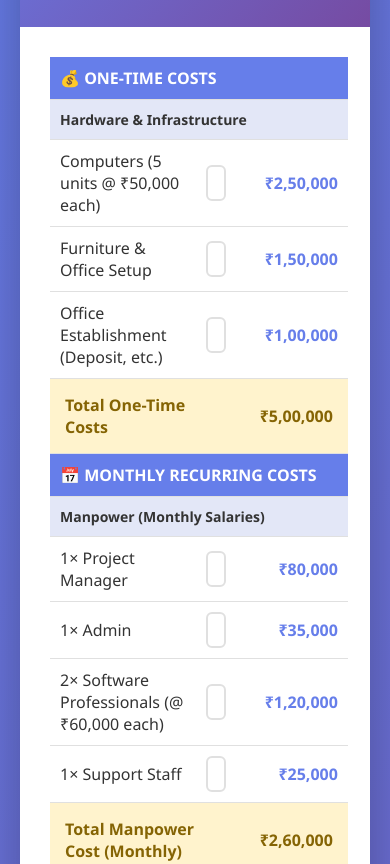
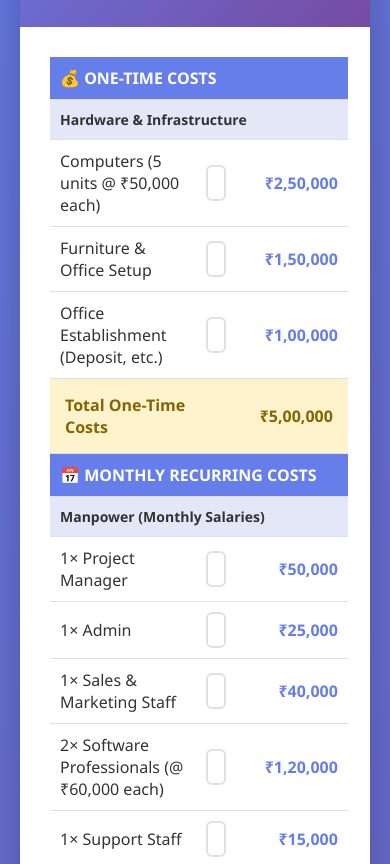
Before and after one commit to MayankNCodes/revenueChecker, a plain HTML site: page index.html in a window 390 px wide. Shown: the part 236-1100 px from the top of the page. Drawn offline with Linux system fonts and the light colour scheme.

Commit message:
Update index.html

```diff
--- a/index.html
+++ b/index.html
@@ -268,13 +268,18 @@
                     </tr>
                     <tr>
                         <td class="label-cell">1× Project Manager</td>
-                        <td class="input-cell"><input type="number" id="pm_salary" value="80000" oninput="calculate()"></td>
-                        <td class="result-cell"><span id="pm_result">₹80,000</span></td>
+                        <td class="input-cell"><input type="number" id="pm_salary" value="50000" oninput="calculate()"></td>
+                        <td class="result-cell"><span id="pm_result">₹50,000</span></td>
                     </tr>
                     <tr>
                         <td class="label-cell">1× Admin</td>
-                        <td class="input-cell"><input type="number" id="admin_salary" value="35000" oninput="calculate()"></td>
-                        <td class="result-cell"><span id="admin_result">₹35,000</span></td>
+                        <td class="input-cell"><input type="number" id="admin_salary" value="25000" oninput="calculate()"></td>
+                        <td class="result-cell"><span id="admin_result">₹25,000</span></td>
+                    </tr>
+                    <tr>
+                        <td class="label-cell">1× Sales & Marketing Staff</td>
+                        <td class="input-cell"><input type="number" id="mkt" value="40000" oninput="calculate()"></td>
+                        <td class="result-cell"><span id="mkt_result">₹40,000</span></td>
                     </tr>
                     <tr>
                         <td class="label-cell">2× Software Professionals (@ ₹60,000 each)</td>
@@ -283,12 +288,12 @@
                     </tr>
                     <tr>
                         <td class="label-cell">1× Support Staff</td>
-                        <td class="input-cell"><input type="number" id="support_salary" value="25000" oninput="calculate()"></td>
-                        <td class="result-cell"><span id="support_result">₹25,000</span></td>
+                        <td class="input-cell"><input type="number" id="support_salary" value="15000" oninput="calculate()"></td>
+                        <td class="result-cell"><span id="support_result">₹15,000</span></td>
                     </tr>
                     <tr class="total-row">
                         <td colspan="2">Total Manpower Cost (Monthly)</td>
-                        <td class="result-cell"><span id="manpowerTotal">₹2,60,000</span></td>
+                        <td class="result-cell"><span id="manpowerTotal">₹2,50,000</span></td>
                     </tr>
 
                     <tr class="sub-section-header">
@@ -310,7 +315,7 @@
                         <td class="result-cell"><span id="water_result">₹3,000</span></td>
                     </tr>
                     <tr>
-                        <td class="label-cell">Internet & Broadband</td>
+                        <td class="label-cell">Broadband & Mobile Costs</td>
                         <td class="input-cell"><input type="number" id="internet" value="5000" oninput="calculate()"></td>
                         <td class="result-cell"><span id="internet_result">₹5,000</span></td>
                     </tr>
@@ -378,16 +383,6 @@
 
                     <tr class="sub-section-header">
                         <td colspan="3">Subscription Packages</td>
-                    </tr>
-                    <tr>
-                        <td class="label-cell">Premium Patients (5000 users @ ₹199/month)</td>
-                        <td class="input-cell"><input type="number" id="patient_revenue" value="995000" oninput="calculate()"></td>
-                        <td class="result-cell"><span id="patient_result">₹9,95,000</span></td>
-                    </tr>
-                    <tr>
-                        <td class="label-cell">Small Clinics (200 @ ₹4,999/month)</td>
-                        <td class="input-cell"><input type="number" id="clinic_revenue" value="999800" oninput="calculate()"></td>
-                        <td class="result-cell"><span id="clinic_result">₹9,99,800</span></td>
                     </tr>
                     <tr>
                         <td class="label-cell">Medium Hospitals (50 @ ₹14,999/month)</td>
@@ -497,6 +492,7 @@
             const admin = parseFloat(document.getElementById('admin_salary').value) || 0;
             const dev = parseFloat(document.getElementById('dev_salary').value) || 0;
             const support = parseFloat(document.getElementById('support_salary').value) || 0;
+            const mkt = parseFloat(document.getElementById('mkt').value) || 0;
 
             const rent = parseFloat(document.getElementById('rent').value) || 0;
             const electricity = parseFloat(document.getElementById('electricity').value) || 0;
@@ -513,18 +509,16 @@
             const sms = parseFloat(document.getElementById('sms').value) || 0;
             const licenses = parseFloat(document.getElementById('licenses').value) || 0;
 
-            const patientRev = parseFloat(document.getElementById('patient_revenue').value) || 0;
-            const clinicRev = parseFloat(document.getElementById('clinic_revenue').value) || 0;
             const hospitalRev = parseFloat(document.getElementById('hospital_revenue').value) || 0;
             const enterpriseRev = parseFloat(document.getElementById('enterprise_revenue').value) || 0;
             const amcRev = parseFloat(document.getElementById('amc_revenue').value) || 0;
 
             const oneTimeCost = computers + furniture + establishment;
-            const manpowerTotal = pm + admin + dev + support;
+            const manpowerTotal = pm + admin + dev + support + mkt;
             const operationsTotal = rent + electricity + water + internet + pantry + consumables + security + travel;
             const softwareTotal = hosting + gemini + firebase + sms + licenses;
             const totalMonthlyCost = manpowerTotal + operationsTotal + softwareTotal;
-            const totalRevenue = patientRev + clinicRev + hospitalRev + enterpriseRev + amcRev;
+            const totalRevenue = hospitalRev + enterpriseRev + amcRev;
             const netProfit = totalRevenue - totalMonthlyCost;
             const annualProfit = netProfit * 12;
             const profitMargin = ((netProfit / totalRevenue) * 100).toFixed(1);
@@ -534,6 +528,7 @@
             document.getElementById('furniture_result').textContent = formatCurrency(furniture);
             document.getElementById('establishment_result').textContent = formatCurrency(establishment);
             document.getElementById('oneTimeCost').textContent = formatCurrency(oneTimeCost);
+            document.getElementById('mkt_result').textContent = formatCurrency(mkt);
 
             document.getElementById('pm_result').textContent = formatCurrency(pm);
             document.getElementById('admin_result').textContent = formatCurrency(admin);
@@ -558,8 +553,6 @@
             document.getElementById('licenses_result').textContent = formatCurrency(licenses);
             document.getElementById('softwareTotal').textContent = formatCurrency(softwareTotal);
 
-            document.getElementById('patient_result').textContent = formatCurrency(patientRev);
-            document.getElementById('clinic_result').textContent = formatCurrency(clinicRev);
             document.getElementById('hospital_result').textContent = formatCurrency(hospitalRev);
             document.getElementById('enterprise_result').textContent = formatCurrency(enterpriseRev);
             document.getElementById('amc_result').textContent = formatCurrency(amcRev);
```
